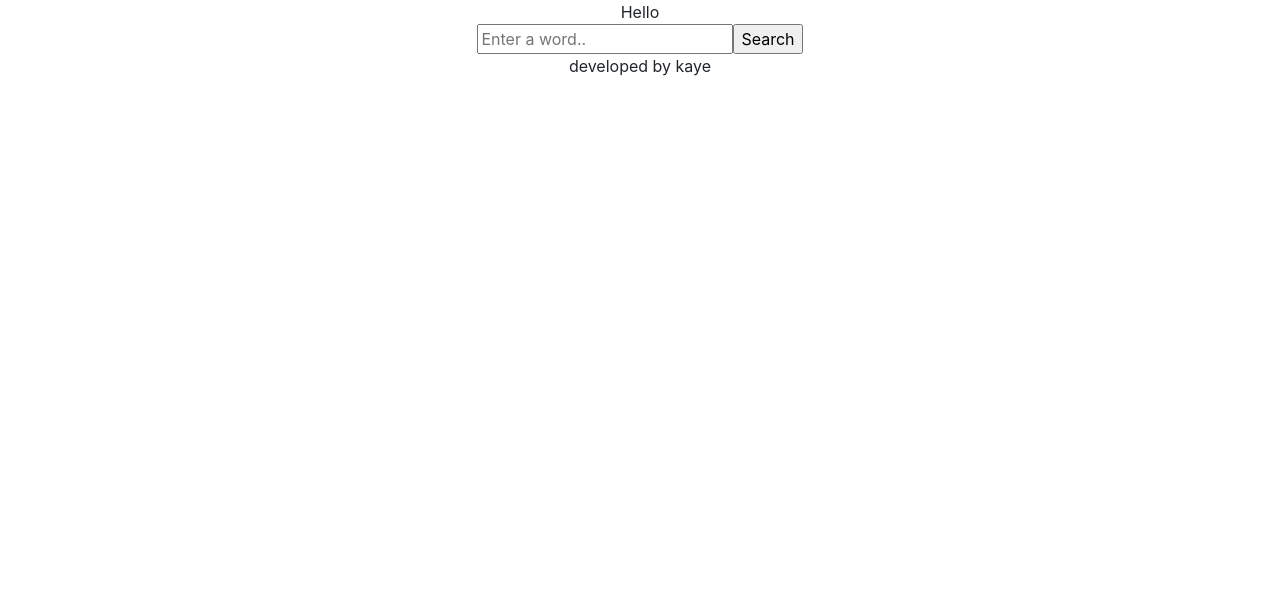
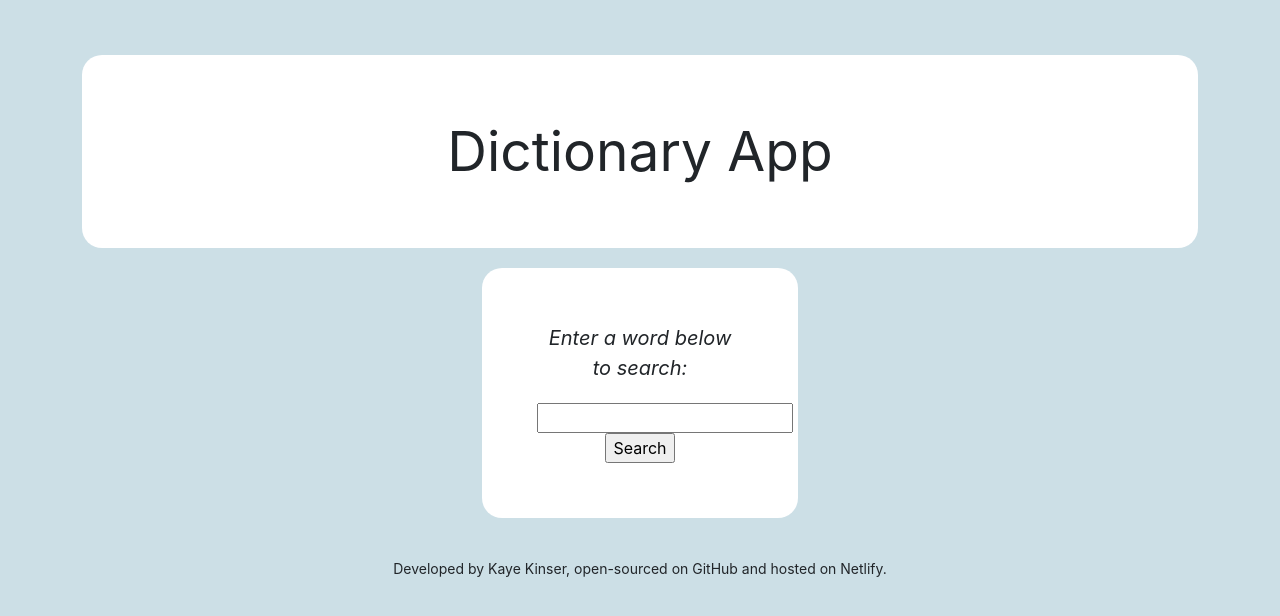
Before and after one commit to KayeBK/dictionary-react, a React (Create React App) app: page / in a window 1280 px wide. Shown: the top 616 px of the page. Built offline with nearby package versions, Linux system fonts and the light colour scheme.

Commit message:
Adding in styling via css

```diff
--- a/public/index.html
+++ b/public/index.html
@@ -9,7 +9,6 @@
       name="description"
       content="Web site created using create-react-app"
     />
-    <link rel="apple-touch-icon" href="%PUBLIC_URL%/logo192.png" />
     <link rel="manifest" href="%PUBLIC_URL%/manifest.json" />
     <link href="https://cdn.jsdelivr.net/npm/bootstrap@5.3.0-alpha1/dist/css/bootstrap.min.css" rel="stylesheet" integrity="sha384-GLhlTQ8iRABdZLl6O3oVMWSktQOp6b7In1Zl3/Jr59b6EGGoI1aFkw7cmDA6j6gD" crossorigin="anonymous">
     <title>Dictionary App</title>
--- a/src/App.css
+++ b/src/App.css
@@ -1,3 +1,43 @@
-.container {
+.App-header {
+  background: #fff;
+  text-align: center;
+  font-size: 55px;
+  margin-top: 55px;
+  padding: 55px;
+  border-radius: 20px;
+}
+
+.App-footer {
+  text-align: center;
+  font-size: 14px;
+  margin-top: 40px;
+}
+
+.Dictionary-container {
+  background: #fff;
+  text-align: center;
+  margin: 20px 400px;
+  padding: 55px;
+  border-radius: 20px;
+}
+
+.Dictionary-description {
+  font-size: 20px;
+  font-style: italic;
+  margin-bottom: 20px;
+}
+
+.word-container {
+  background: #fff;
+  padding: 55px;
+  border-radius: 20px;
+  margin: 20px 450px;
   text-align: center;
 }
+
+.Meaning {
+  background: #fff;
+  border-radius: 20px;
+  padding: 25px;
+  margin-bottom: 15px;
+}
--- a/src/App.js
+++ b/src/App.js
@@ -6,11 +6,11 @@ export default function App() {
   return (
     <div className="App">
       <div className="container">
-      <header className="App-header">Hello</header>
+      <header className="App-header">Dictionary App</header>
       <main>
         <Dictionary />
       </main>
-      <footer className="App-footer">developed by kaye</footer>
+      <footer className="App-footer">Developed by Kaye Kinser, open-sourced on GitHub and hosted on Netlify.</footer>
       </div>
     </div>
   );
--- a/src/Dictionary.js
+++ b/src/Dictionary.js
@@ -1,7 +1,6 @@
 import React, { useState } from "react";
 import axios from "axios";
 import SearchResults from "./SearchResults"
-import "./Dictionary.css";
 
 export default function Dictionary() {
     let [keyword, setKeyword] = useState("");
@@ -25,10 +24,13 @@ export default function Dictionary() {
 
     return (
         <div className="Dictionary">
+            <div className="Dictionary-container">
+            <div className="Dictionary-description">Enter a word below to search:</div>
             <form onSubmit={search}>
-                <input type="search" placeholder="Enter a word.." onChange={handleKeywordChange} />
+                <input type="search" onChange={handleKeywordChange} />
                 <input type="submit" value="Search" />
             </form>
+            </div>
             <SearchResults data={results} />
         </div>
     );
--- a/src/Examples.js
+++ b/src/Examples.js
@@ -4,7 +4,7 @@ export default function Examples(props) {
     if (props.examples) {
         return (
             <div className="Examples">
-            <strong>Examples:</strong>{props.example}
+            <p><strong>Example:</strong>{props.example}</p>
             </div>
         );
     } else {
--- a/src/Meaning.js
+++ b/src/Meaning.js
@@ -8,7 +8,7 @@ export default function Meaning(props) {
         return (
         <div className="Meaning">
         <h5>{props.meaning.partOfSpeech}</h5>
-        <strong>Definition:</strong> {props.meaning.definition}
+        <p>{props.meaning.definition}</p>
         <br />
         <Examples examples={props.meaning.examples} />
         <br />
--- a/src/SearchResults.js
+++ b/src/SearchResults.js
@@ -5,17 +5,23 @@ export default function SearchResults(props) {
     if (props.data) {
         return (
             <div className="SearchResults">
-                <h2>{props.data.word}</h2>
-                <em>{props.data.phonetic}</em>
+                <div className="word-container">
+                <h2 className="SearchResults-word">{props.data.word}</h2>
+                <em className="SearchResults-phonetic">{props.data.phonetic}</em>
+                </div>
+                <div className="row">
                 {props.data.meanings.map(function(meaning, index) {
                     return (
+                    <div className="col-3">
                     <div key={index}>
                         <Meaning meaning={meaning} />
                     </div>
+                    </div>
                     );
                 })}
-            </div>
-        );
+                </div>
+                </div>
+            );
     } else {
         return null;
     }
--- a/src/Synonyms.js
+++ b/src/Synonyms.js
@@ -3,7 +3,7 @@ import React from "react";
 export default function Synonyms(props) {
     if (props.synonyms) {
         return (
-        <div className="Synonyms">
+        <div className="Synonyms">Synonyms:
             <ul>
                 {props.synonyms.map(function (synonym, index) {
                     return <li key={index}>{synonym}{" "}</li>;
--- a/src/index.css
+++ b/src/index.css
@@ -3,7 +3,7 @@ html {
 }
 
 body {
-  margin: 0;
+  background: rgba(154, 192, 206, .5);
   font-family: -apple-system, BlinkMacSystemFont, 'Segoe UI', 'Roboto', 'Oxygen',
     'Ubuntu', 'Cantarell', 'Fira Sans', 'Droid Sans', 'Helvetica Neue',
     sans-serif;
```
Also changed, not shown: src/Dictionary.css (deleted), src/logo.svg (deleted).
